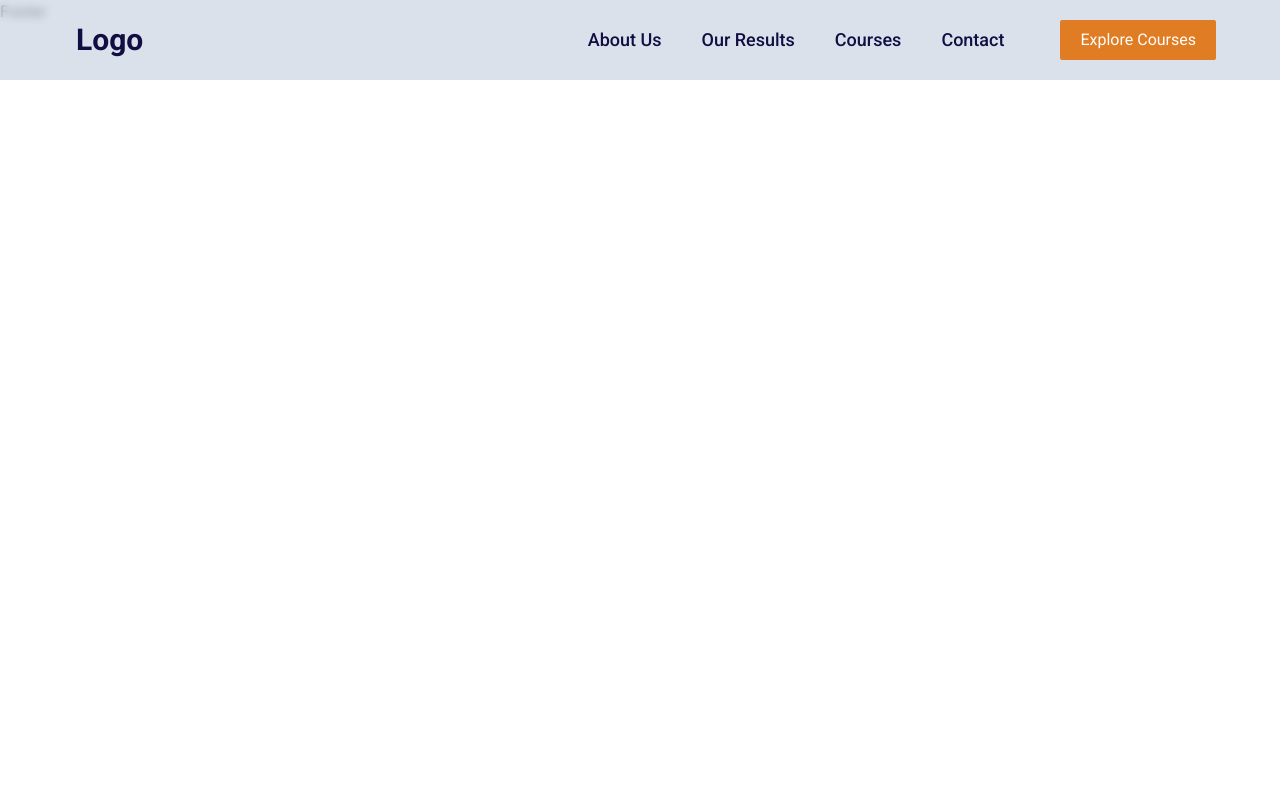
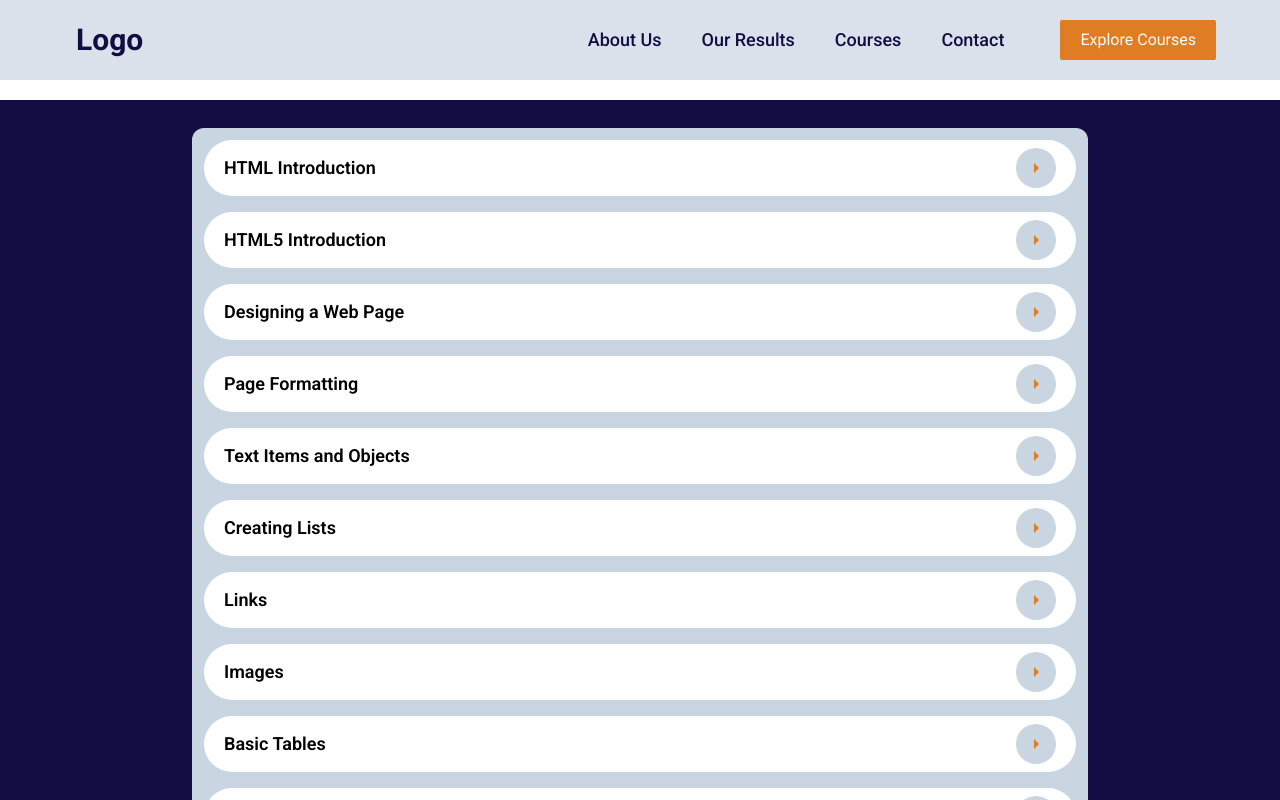
Before and after one commit to sandeepkdasari143/edutech-landing-page, a React (Vite) app: page /courses/1 in a window 1280 px wide. Built offline with nearby package versions, Linux system fonts and the light colour scheme.

Commit message:
coursepage syllabus 60% work done

```diff
--- a/src/pages/Courses/CoursePage.jsx
+++ b/src/pages/Courses/CoursePage.jsx
@@ -1,15 +1,55 @@
 import React from 'react'
 import Stack from '@mui/material/Stack';
+import { courses } from '../../mock-data/courseSyllabus';
+import IconButton from '@mui/material/IconButton';
+import ArrowRightIcon from '@mui/icons-material/ArrowRight';
+import ArrowRightAltIcon from '@mui/icons-material/ArrowRightAlt';
 
 const CoursePage = () => {
     return (
-        <div>
+        <div className='pt-[100px]'>
 
+            <div className={styles.courseSyllabusWrapper}>
+                <Stack spacing={2} className={styles.courseSyllabusContainer}>
+                    {
+                        courses[0].chapters[0].sections?.map((section, index) => {
+                            return(
+                                <Stack spacing={1} key={index} className={styles.chapter}>
+                                    <div className={styles.section}>
+                                        <h1>{section.sectionName}</h1>
+                                        <IconButton className={styles.spreadArrow}>
+                                            <ArrowRightIcon className="text-xl md:text-xl lg:text-2xl"/>
+                                        </IconButton>
+                                    </div>
+
+                                    <Stack component={"ul"} className={styles.topics}>
+                                        {
+                                            section.topicsCovered.map((topic, index) => {
+                                                return(
+                                                    <li key={index} className='py-1'>
+                                                        <span><ArrowRightAltIcon/></span>
+                                                        {topic}
+                                                    </li>
+                                                )
+                                                })
+                                        }
+                                    </Stack>
+                                </Stack>
+                            )
+                        })
+                    }
+                </Stack>
+            </div>
         </div>
     )
 }
 const styles = {
-
+    courseSyllabusWrapper: "flex items-center justify-center bg-[#120E43] py-7",
+    courseSyllabusContainer: "w-[70%] mx-auto bg-[#CAD5E2] p-3 rounded-xl",
+    chapter: "transition-all duration-[1000ms] linear group cursor-pointer",
+    section: "flex items-center justify-between bg-white rounded-full px-5 py-2 font-semibold text-lg",
+    spreadArrow: 'transition-all duration-[750ms] linear border bg-[#CAD5E2] text-[#E07C24] group-hover:bg-[#E07C24] group-hover:text-white group-hover:rotate-90 pointer-events-none',
+    topics: "transition-all duration-[1000ms] linear hidden group-hover:flex opacity-0 group-hover:opacity-100 text-sm text-[#334155] bg-transparent px-5 py-2",
 }
 
 export default CoursePage
```
